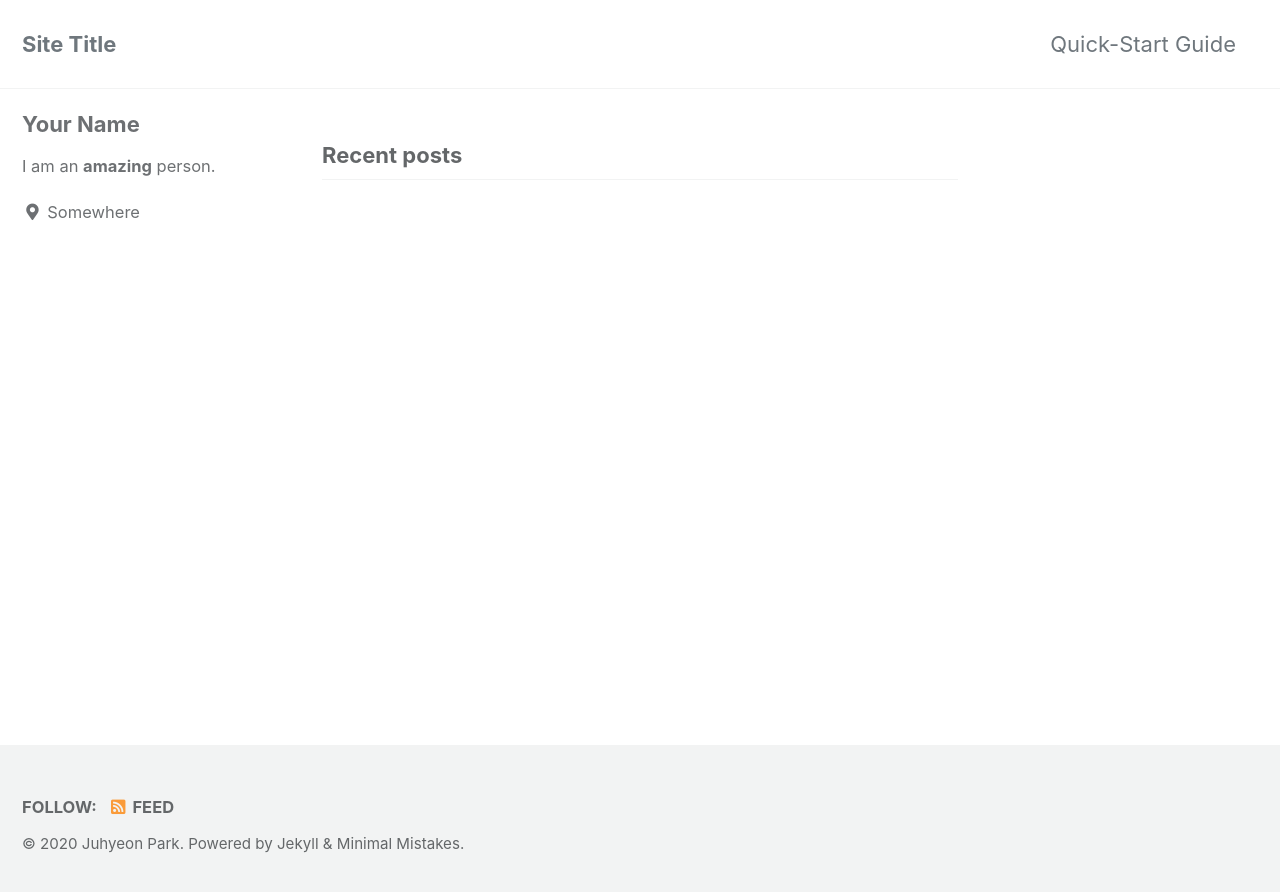
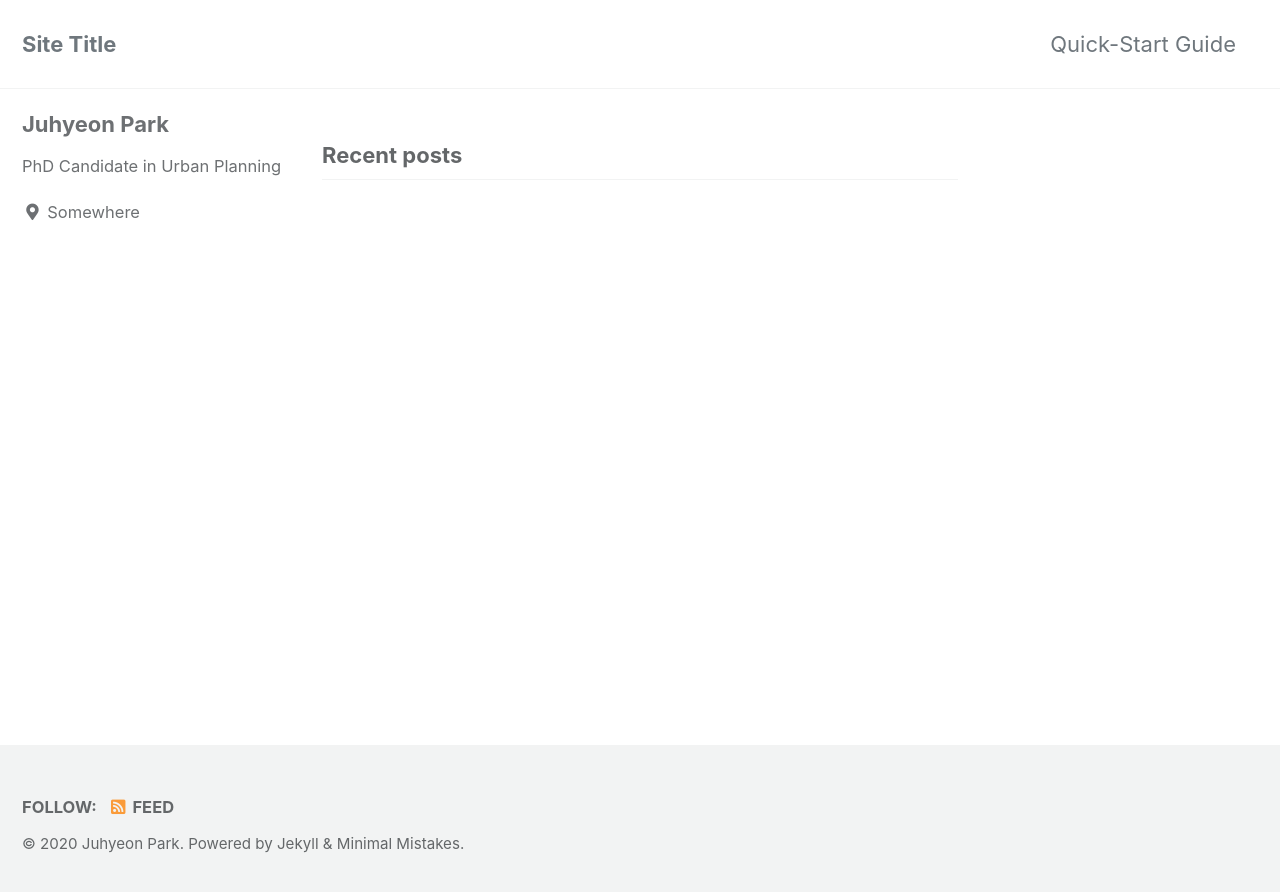
Before and after one commit to jhyeonpark/jhyeonpark.github.io, a Jekyll site: the page built from index.html, in a window 1280 px wide. Shown: the top 892 px of the page. Built offline with Jekyll 4.4.1, drawn with Linux system fonts in a browser that asks for light colours; cached includes are drawn as plain includes; the list of posts is cut into pages by our own code.

Commit message:
Update _config.yml

```diff
--- a/_config.yml
+++ b/_config.yml
@@ -20,7 +20,7 @@ title                    : "Site Title"
 title_separator          : "-"
 subtitle                 : # site tagline that appears below site title in masthead
 name                     : "Juhyeon Park"
-description              : "An amazing website."
+description              : "Juhyeon's Research Blog"
 url                      : "https://jhyeonpark.github.io"
 baseurl                  : ""
 repository               : # GitHub username/repo-name e.g. "mmistakes/minimal-mistakes"
@@ -93,9 +93,9 @@ analytics:
 
 # Site Author
 author:
-  name             : "Your Name"
+  name             : "Juhyeon Park"
   avatar           : # path of avatar image, e.g. "/assets/images/bio-photo.jpg"
-  bio              : "I am an **amazing** person."
+  bio              : "PhD Candidate in Urban Planning"
   location         : "Somewhere"
   email            :
   links:
```
